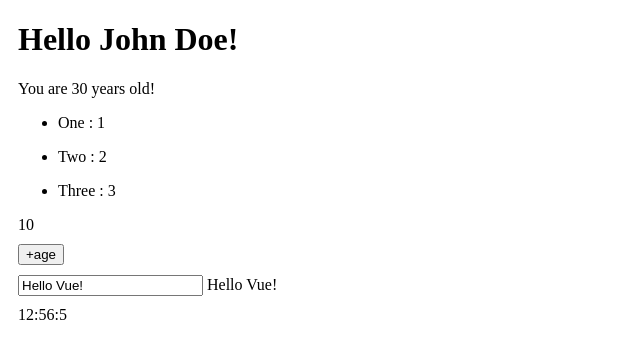
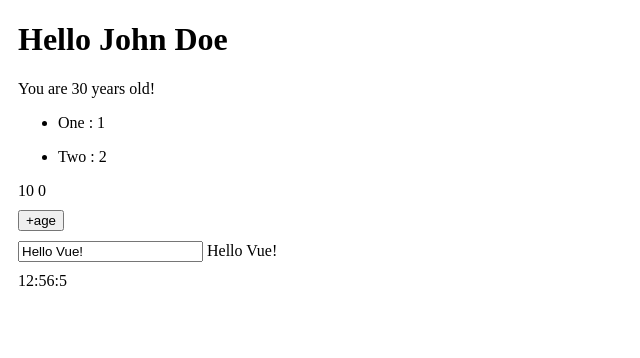
Before and after one commit to itsgg/hello-vue, a Vue app: page /#/ in a window 1280 px wide. Shown: the top 358 px of the page, without its empty margins (0-640 px from the left). Built offline with nearby package versions, Linux system fonts and the light colour scheme.

Commit message:
Added watch

```diff
--- a/src/components/Welcome.vue
+++ b/src/components/Welcome.vue
@@ -1,7 +1,7 @@
 <template>
   <div>
     <div class="container">
-      <h1>Hello {{ student.name }}!</h1>
+      <h1>Hello {{ student.name }}</h1>
       <p>You are {{ student.age }} years old!</p>
     </div>
 
@@ -11,9 +11,7 @@
       </ul>
     </div>
 
-    <div class="container">
-      {{ seconds }}
-    </div>
+    <div class="container">{{ seconds }} {{ count }}</div>
 
     <div class="container">
       <button @click="incrementAge">+age</button>
@@ -49,6 +47,12 @@ export default {
       return `${today.getHours()}:${today.getMinutes()}:${today.getSeconds()}`;
     },
   },
+  watch: {
+    message() {
+      console.log('message changed');
+      Vue.set(this.student, 'name', this.message);
+    },
+  },
   data() {
     return {
       message: 'Hello Vue!',
@@ -57,19 +61,10 @@ export default {
         age: 30,
       },
       seconds: 0,
+      count: 0,
       items: [
-        {
-          name: 'One',
-          quantity: 1,
-        },
-        {
-          name: 'Two',
-          quantity: 2,
-        },
-        {
-          name: 'Three',
-          quantity: 3,
-        },
+        { name: 'One', quantity: 1 },
+        { name: 'Two', quantity: 2 },
       ],
     };
   },
```
Also changed, not shown: .eslintrc.js.
